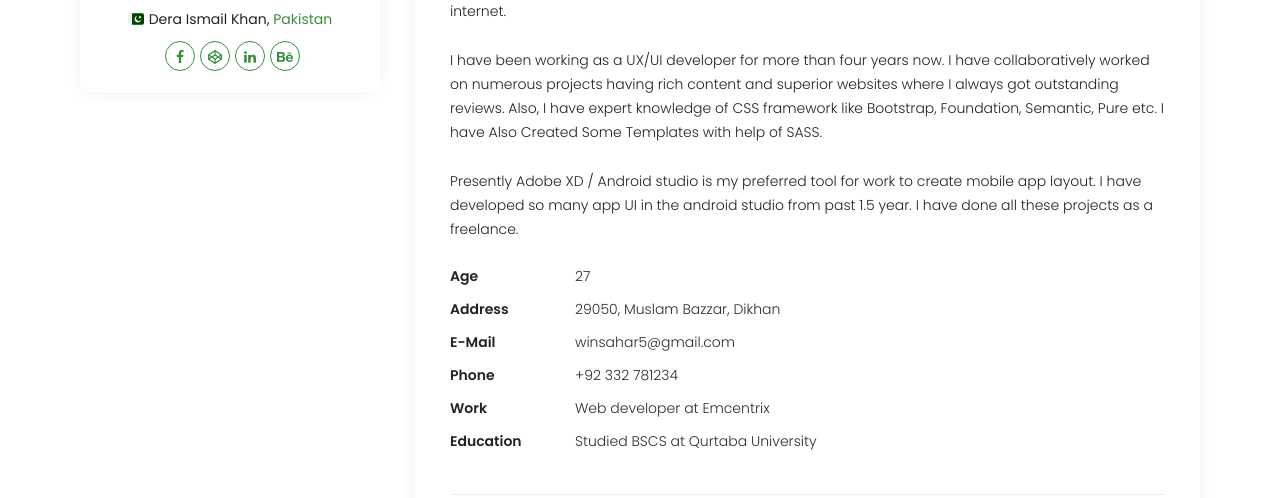
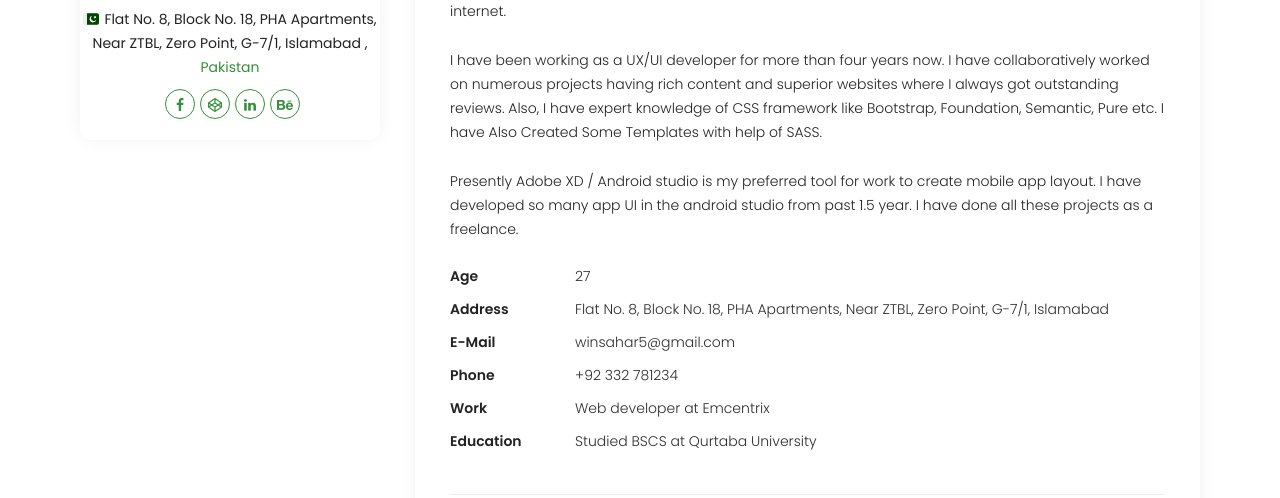
Before and after one commit to mrsahar/mrsahar.github.io, a plain HTML site: page index.html in a window 1280 px wide. Shown: the part 337-835 px from the top of the page. Drawn offline with nearby package versions, Linux system fonts and the light colour scheme.

Commit message:
location
location update

```diff
--- a/index.html
+++ b/index.html
@@ -52,7 +52,9 @@
                             </div>
                             <h6>Sahar Ali Raza<small>Frontend Developer</small></h6>
                             <p>
-                                <a href="#"><img src="assets/flag.png" alt="image"></a>Dera Ismail Khan, <a href="#">Pakistan</a></p>
+                                <a href="#"><img src="assets/flag.png" alt="image"></a>Flat No. 8, Block No. 18, PHA Apartments,
+Near ZTBL, Zero Point, G-7/1, Islamabad
+, <a href="#">Pakistan</a></p>
                             <ul class="social-links">
                                 <li><a href="https://www.facebook.com/mrsahar" target="_blank" class="fb"><i class="fa fa-facebook"></i></a></li>
                                 <li><a href="https://codepen.io/mrsahar/" target="_blank" class="codepen"><i class="fa fa-codepen"></i></a></li>
@@ -122,7 +124,7 @@
                                     </li>
                                     <li class="clearfix">
                                         <strong class="title">Address</strong>
-                                        <span class="cont">29050, Muslam Bazzar, Dikhan</span>
+                                        <span class="cont">Flat No. 8, Block No. 18, PHA Apartments, Near ZTBL, Zero Point, G-7/1, Islamabad</span>
                                     </li>
                                     <li class="clearfix">
                                         <strong class="title">E-mail</strong>
```
